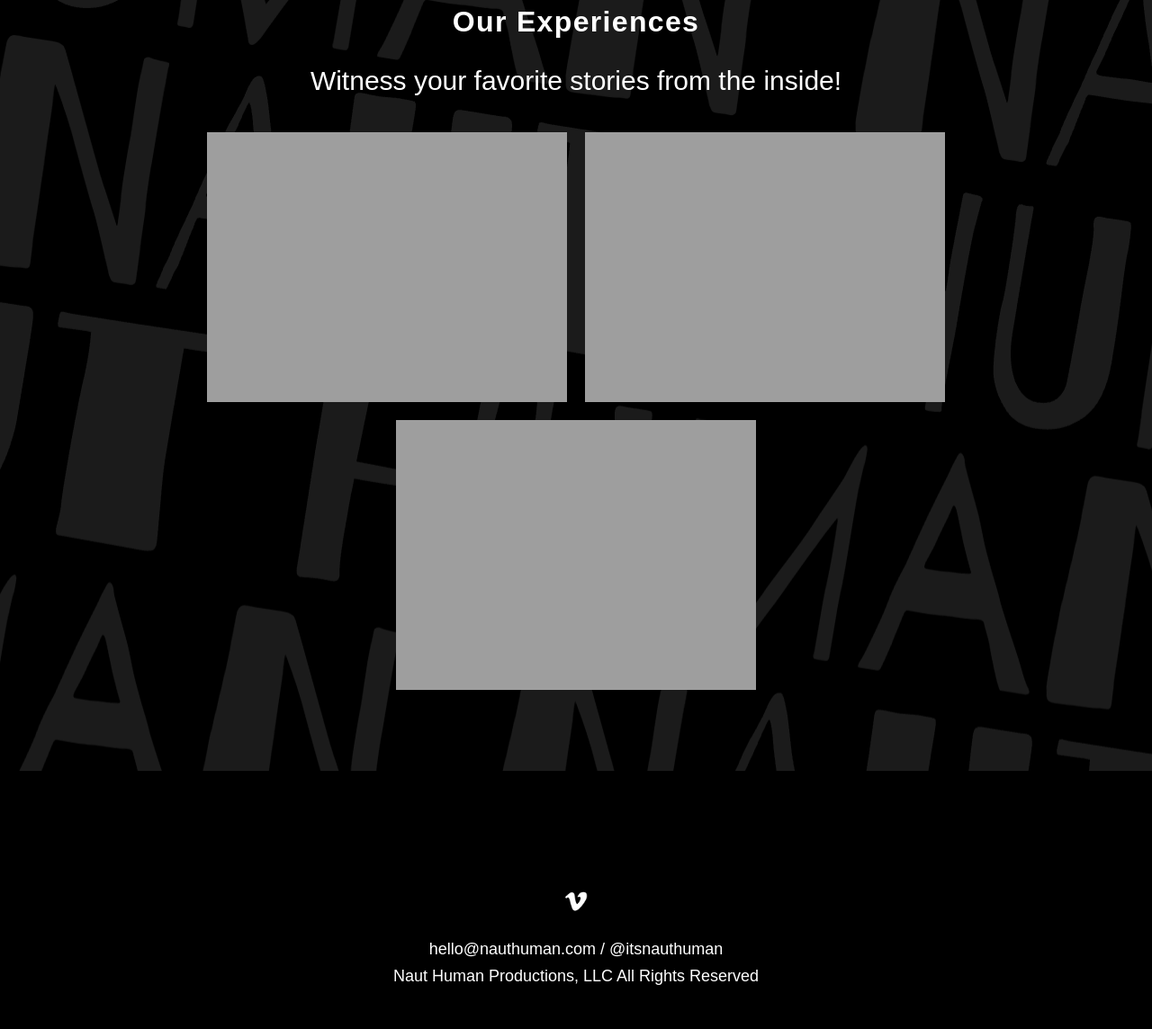
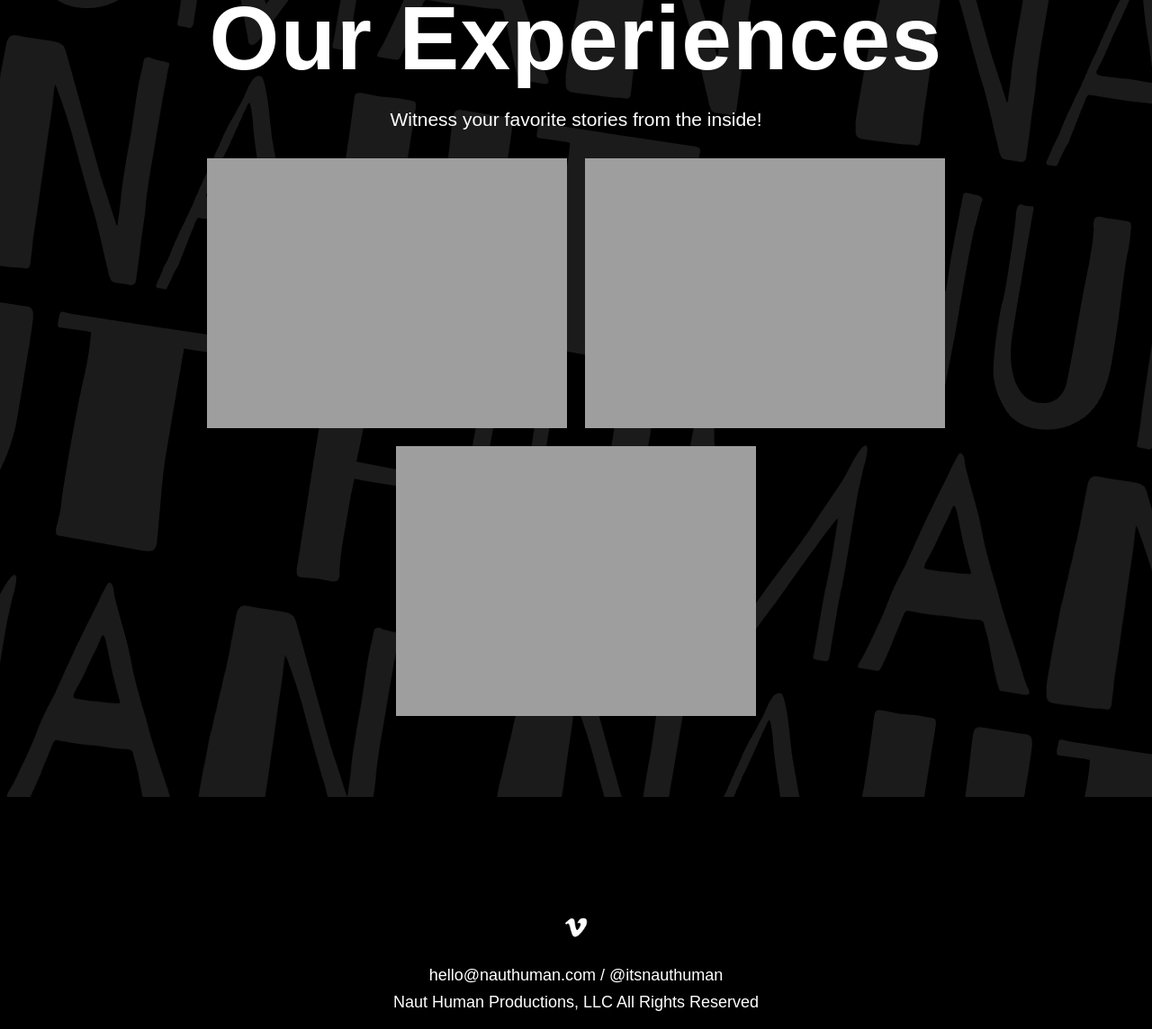
Before and after one commit to nauthuman/website, a Jekyll site: the page built from index2.html, in a window 1280 px wide and 1400 px high, scrolled down 789 px. Shown: the part 256-1400 px from the top of the window at 90% size. Built offline with Jekyll 4.4.1, drawn with Linux system fonts in a browser that asks for light colours; some web fonts are replaced.

Commit message:
Update works2_panel.html

```diff
--- a/_includes/works2_panel.html
+++ b/_includes/works2_panel.html
@@ -19,6 +19,9 @@ div.exps-wrapper {
     font-family: "cofo-gothic-variable", sans-serif;
     font-variation-settings: "wght" 900;
     letter-spacing: 1pt;
+    font-size: 100px;
+    margin-block-start: 0em;
+    margin-block-end: 0em;
   }
   div.exps h2 {
     color: white;
@@ -30,7 +33,7 @@ div.exps-wrapper {
     font-family: "old-claude-lp-regular", sans-serif;
     font-weight: 400;
     font-style: normal;
-    font-size: 30px;
+    font-size: 21px;
     text-align: center;
   }
   div.exps-row {
```
